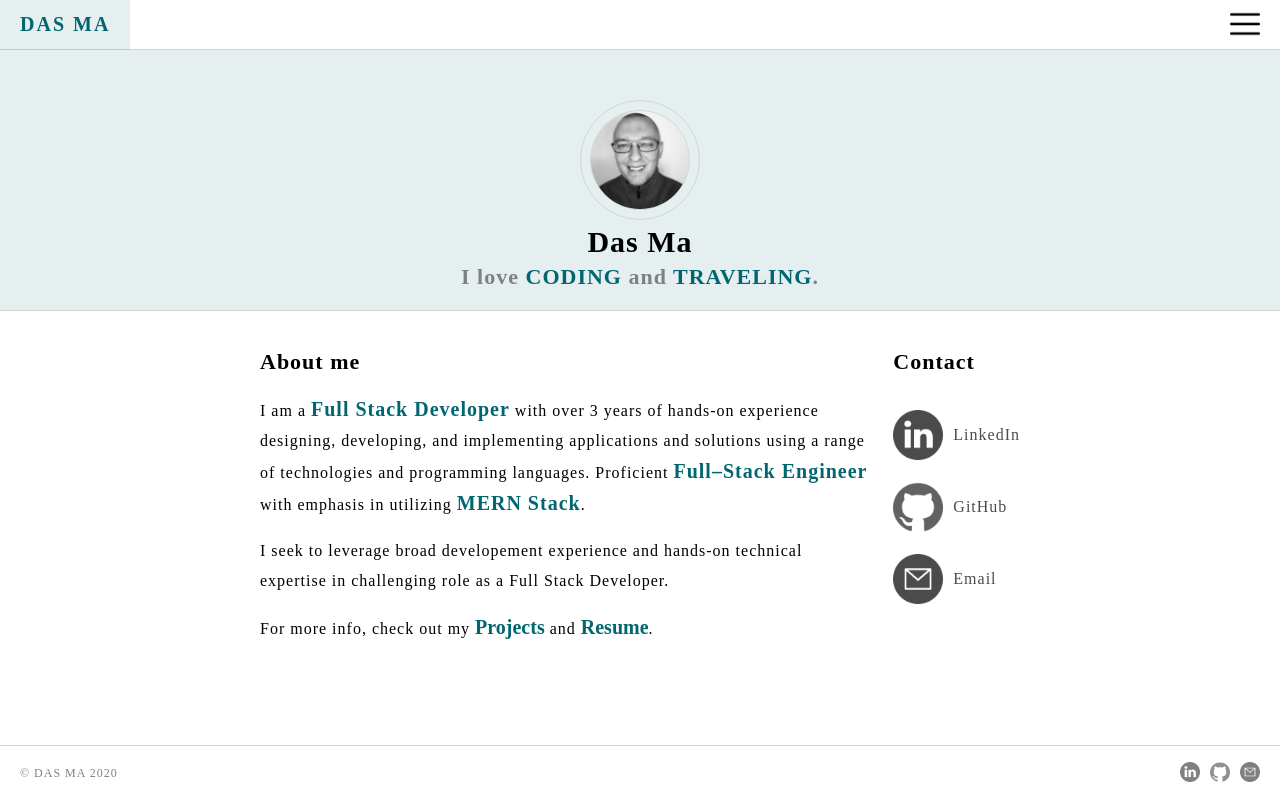
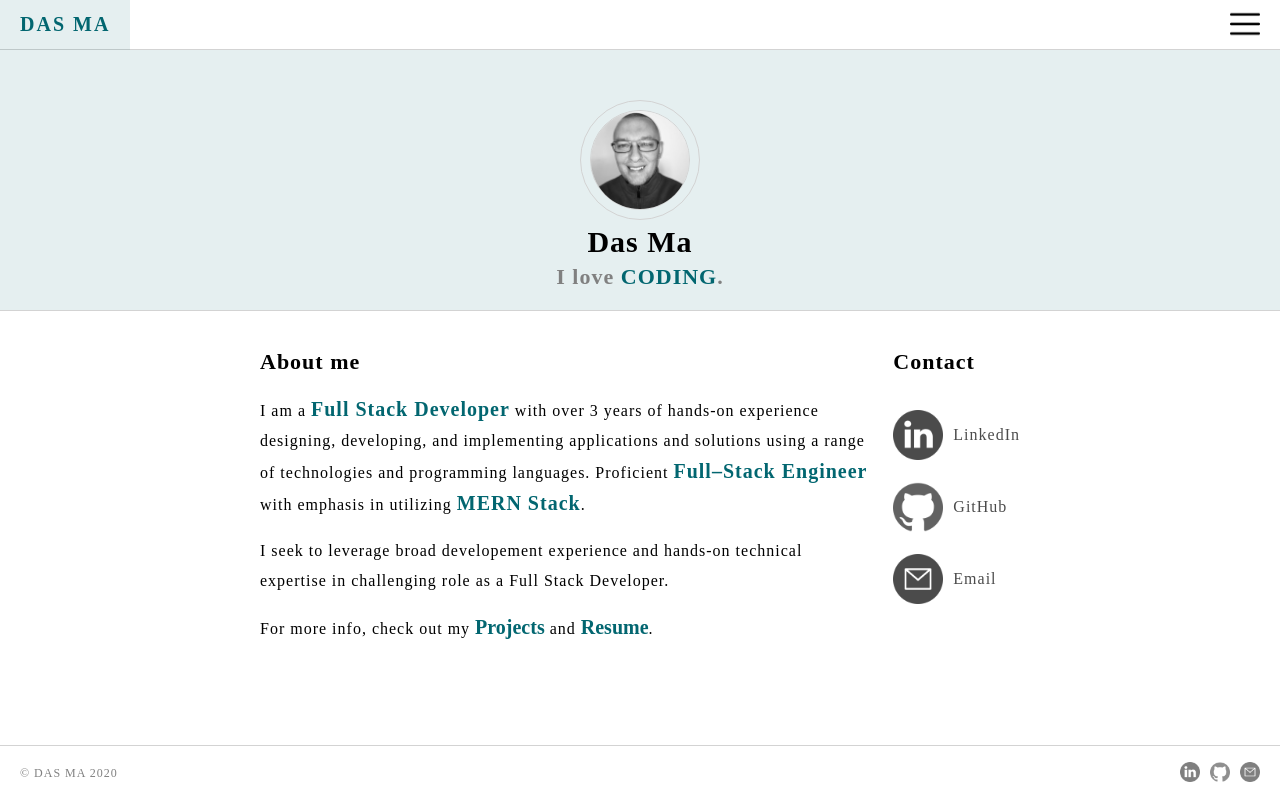
Before and after one commit to DasGMA/dasma, a React (Create React App) app: page / in a window 1280 px wide. Built offline with nearby package versions, Linux system fonts and the light colour scheme.

Commit message:
Updated resume.

```diff
--- a/src/Components/Jumbos/HomeJumbo.js
+++ b/src/Components/Jumbos/HomeJumbo.js
@@ -10,7 +10,7 @@ export default function HomeJumbo() {
             </div>
             <h1>Das Ma</h1>
             <h2>
-                I love <span>CODING</span> and <span>TRAVELING</span>.
+                I love <span>CODING</span>.
             </h2>
         </div>
     );
```
